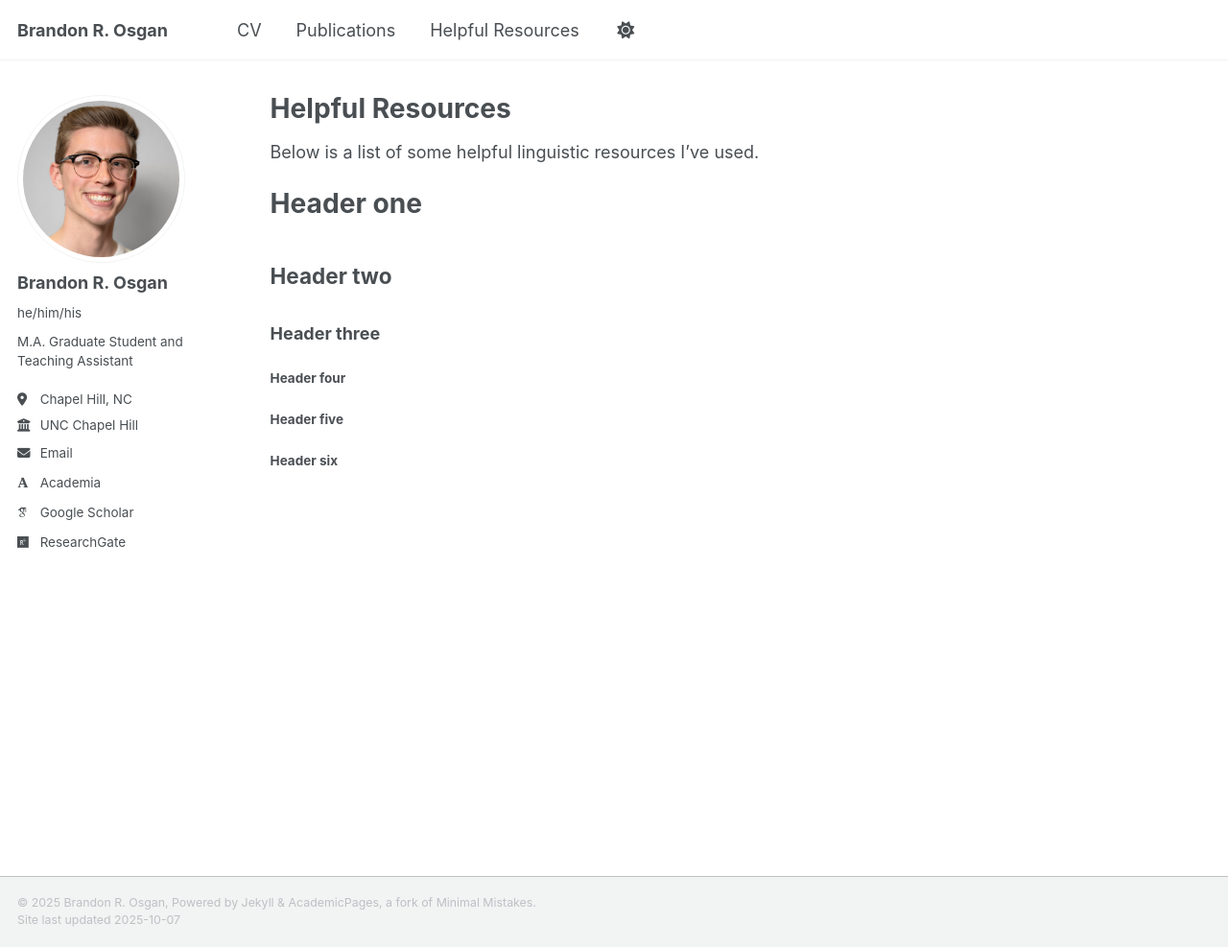
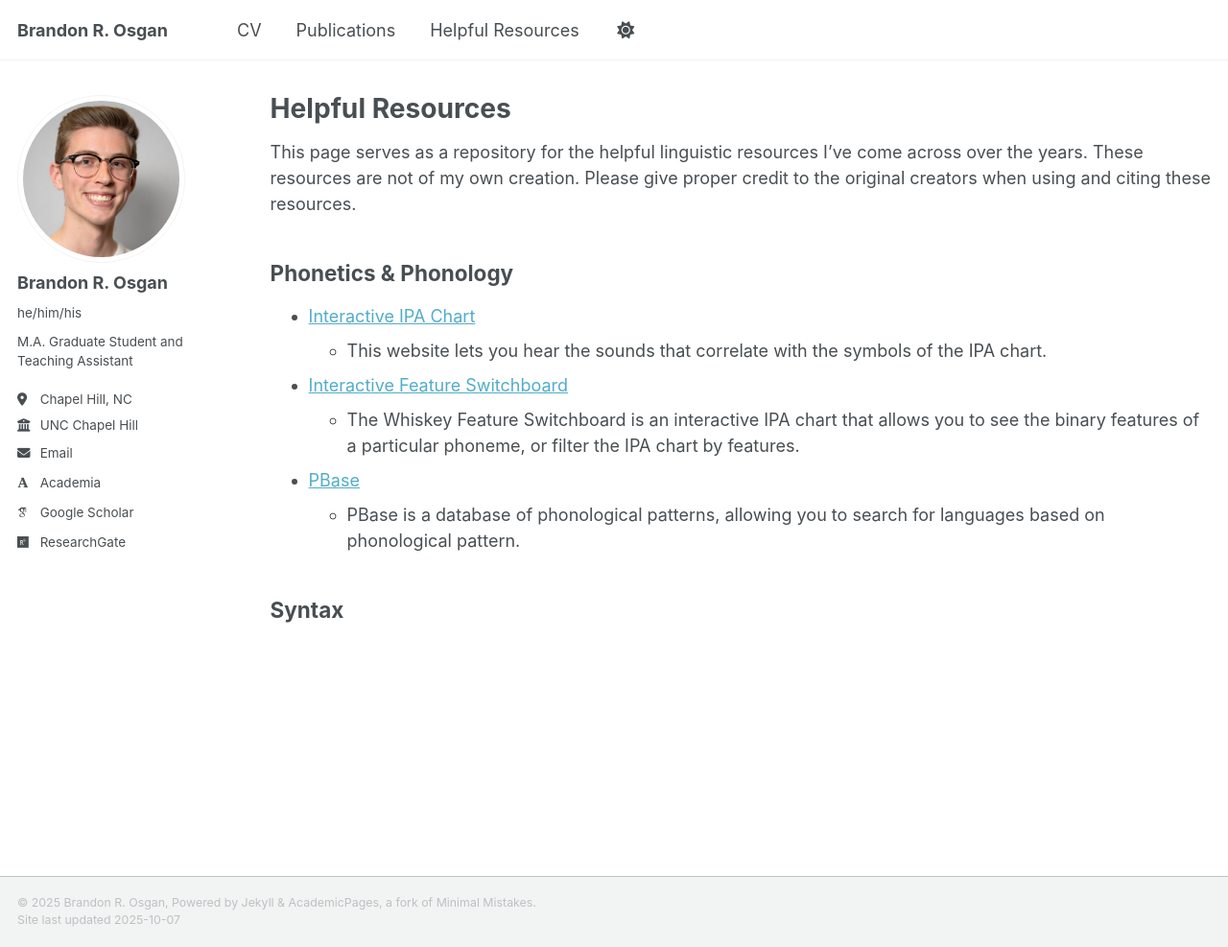
Before and after one commit to bosgan/bosgan.github.io, a Jekyll site: the page built from _pages/helpful-resources.md, in a window 1280 px wide and 987 px high. Shown: the whole window at 96% size. Built offline with Jekyll 4.4.1, drawn with Linux system fonts in a browser that asks for light colours; some web fonts are replaced; a script that is not in the unit is left out.

Commit message:
Update helpful-resources.md

```diff
--- a/_pages/helpful-resources.md
+++ b/_pages/helpful-resources.md
@@ -7,16 +7,17 @@ redirect_from:
   - /helpful-resources
 ---
 
-Below is a list of some helpful linguistic resources I've used.
+This page serves as a repository for the helpful linguistic resources I've come across over the years. These resources are not of my own creation. Please give proper credit to the original creators when using and citing these resources.
 
-# Header one
+## Phonetics & Phonology
 
-## Header two
+* [Interactive IPA Chart](https://www.ipachart.com/)
+  * This website lets you hear the sounds that correlate with the symbols of the IPA chart.
 
-### Header three
+* [Interactive Feature Switchboard](https://nnnnnnnn.info/whiskey/)
+  *  The Whiskey Feature Switchboard is an interactive IPA chart that allows you to see the binary features of a particular phoneme, or filter the IPA chart by features.
 
-#### Header four
+* [PBase](https://pbase.phon.chass.ncsu.edu/)
+  * PBase is a database of phonological patterns, allowing you to search for languages based on phonological pattern.
 
-##### Header five
-
-###### Header six
+## Syntax
```
